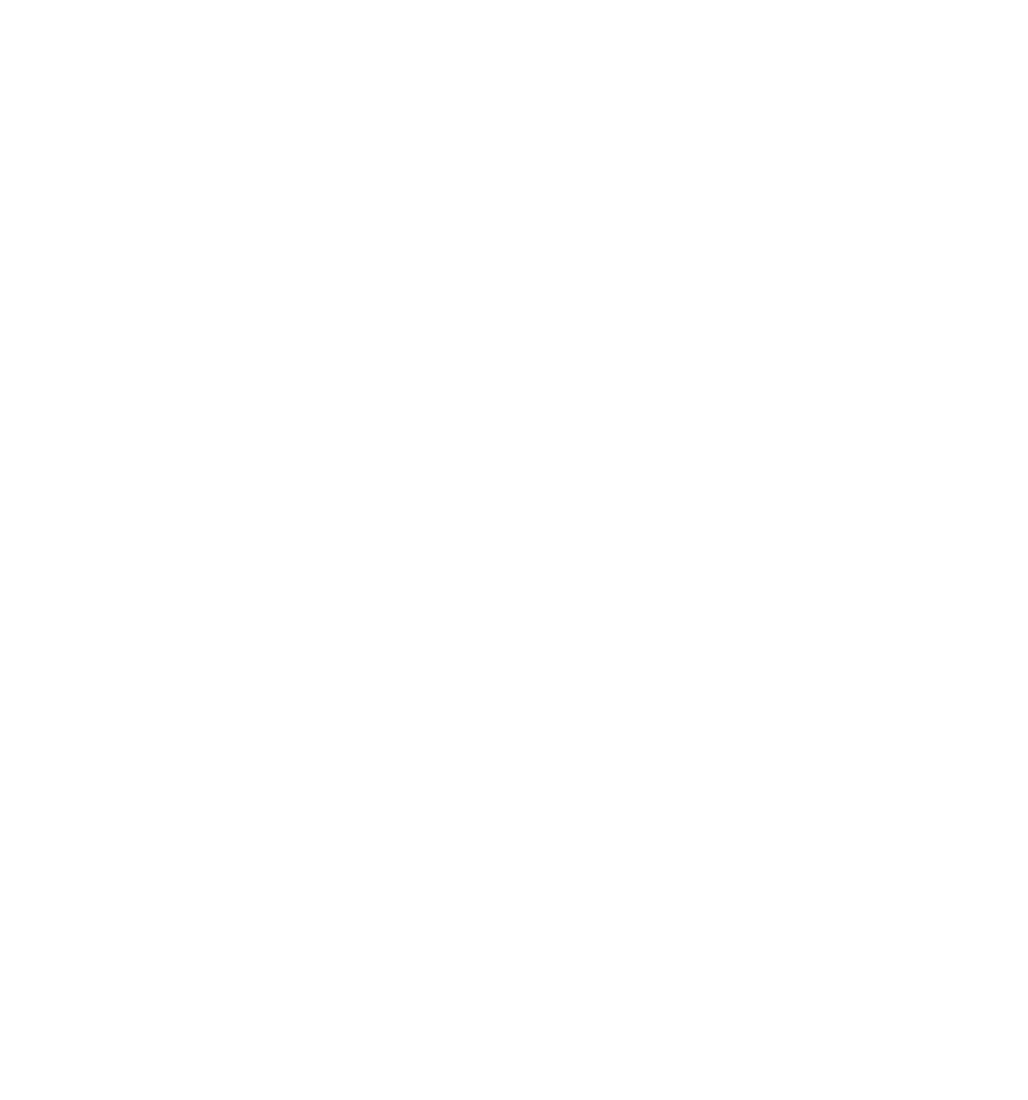
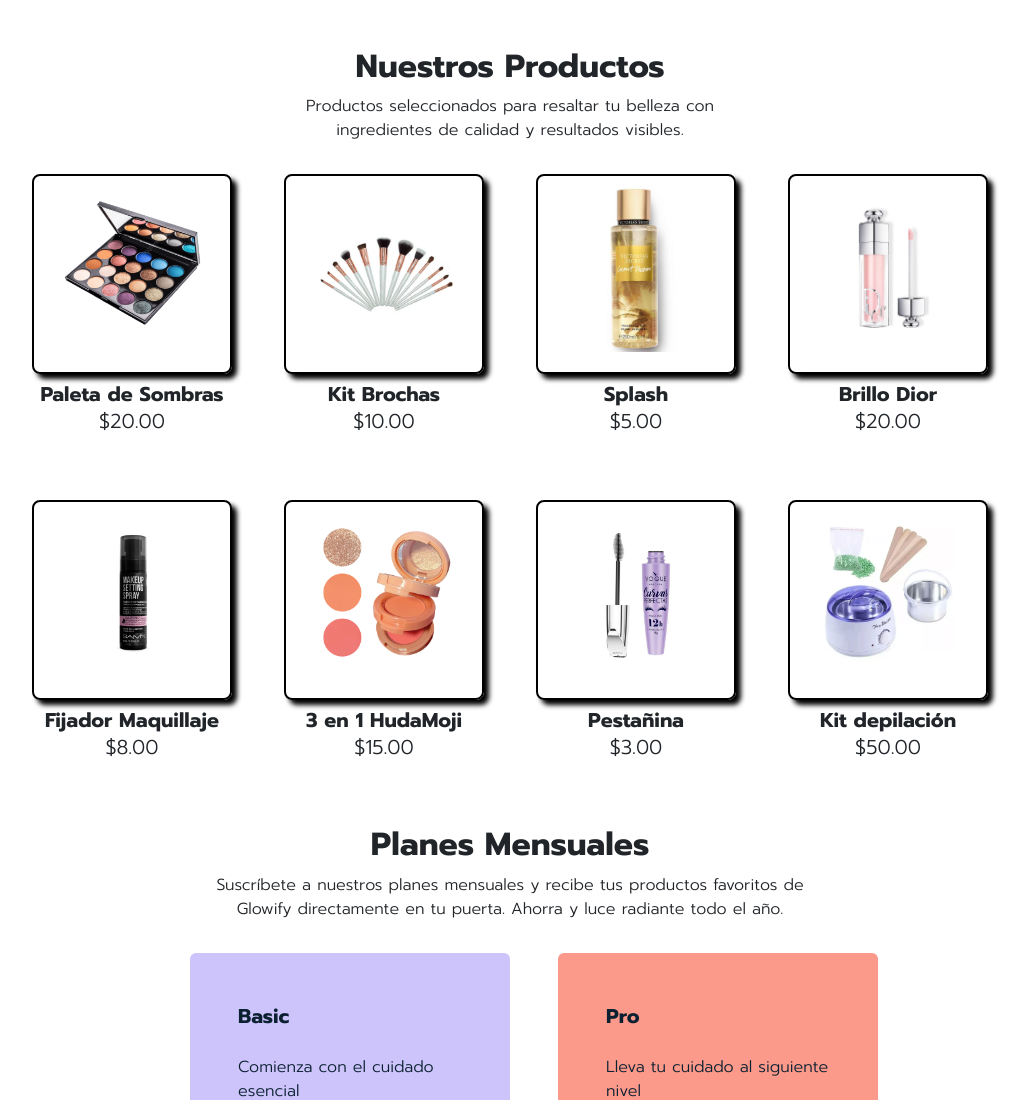
Before and after one commit to Johan0305/glowify, a plain HTML site: page index.html in a window 1280 px wide. Shown: the top 1100 px of the page, without its empty margins (130-1158 px from the left). Before the commit the page ends 800 px from the top, so only its background shows below. Drawn offline with nearby package versions, Linux system fonts and the light colour scheme.

Commit message:
add changes

```diff
--- a/index.html
+++ b/index.html
@@ -1,9 +1,66 @@
 <!DOCTYPE html>
 <html lang="en">
   <head>
-    <meta charset="UTF-8" />
-    <meta name="viewport" content="width=device-width, initial-scale=1.0" />
-    <title>Document</title>
+    <meta charset="utf-8" />
+    <meta name="viewport" content="width=device-width, initial-scale=1" />
+    <title>Bootstrap demo</title>
+    <link
+      href="https://cdn.jsdelivr.net/npm/bootstrap@5.3.3/dist/css/bootstrap.min.css"
+      rel="stylesheet"
+      integrity="sha384-QWTKZyjpPEjISv5WaRU9OFeRpok6YctnYmDr5pNlyT2bRjXh0JMhjY6hW+ALEwIH"
+      crossorigin="anonymous"
+    />
+    <link rel="stylesheet" href="style.css" />
   </head>
-  <body></body>
+  <body>
+    <div>
+      <div
+        class="d-flex flex-column w-100 align-items-center gap-3 my-5"
+        id="products-section"
+      >
+        <div
+          class="w-100 d-flex flex-column justify-content-center align-items-center"
+        >
+          <h2>Nuestros Productos</h2>
+          <p class="text-center">
+            Productos seleccionados para resaltar tu belleza con <br />
+            ingredientes de calidad y resultados visibles.
+          </p>
+        </div>
+        <div class="w-100 d-flex justify-content-center">
+          <div class="w-75 gap-5" id="container-products"></div>
+        </div>
+      </div>
+      <div
+        class="d-flex flex-column w-100 align-items-center gap-3 my-5"
+        id="monthly-section"
+      >
+        <div
+          class="w-100 d-flex flex-column justify-content-center align-items-center"
+        >
+          <h2>Planes Mensuales</h2>
+          <p class="text-center">
+            Suscríbete a nuestros planes mensuales y recibe tus productos
+            favoritos de <br />
+            Glowify directamente en tu puerta. Ahorra y luce radiante todo el
+            año.
+          </p>
+        </div>
+        <div class="w-100 d-flex justify-content-center">
+          <div class="w-50 gap-5" id="container-monthly"></div>
+        </div>
+        <div class="mt-5 text-center">
+          <h3>ADQUIERE NUESTROS PRODUCTOS HOY</h3>
+          <p>Siempre Radiante, Siempre GLOWIFY</p>
+        </div>
+      </div>
+    </div>
+  </body>
+  <script src="mapProducts.js"></script>
+  <script src="mapMonthly.js"></script>
+  <script
+    src="https://cdn.jsdelivr.net/npm/bootstrap@5.3.3/dist/js/bootstrap.bundle.min.js"
+    integrity="sha384-YvpcrYf0tY3lHB60NNkmXc5s9fDVZLESaAA55NDzOxhy9GkcIdslK1eN7N6jIeHz"
+    crossorigin="anonymous"
+  ></script>
 </html>
--- /dev/null
+++ b/mapMonthly.js
@@ -0,0 +1,109 @@
+const services = [
+  {
+    title: "Basic",
+    description: "Comienza con el cuidado esencial",
+    bg: "#CDC4FB",
+    titleColor: "#2700EF",
+    color: "#0B2131",
+    svg: '<svg width="30" height="30" viewBox="0 0 30 30" fill="none" xmlns="http://www.w3.org/2000/svg"><path fill-rule="evenodd" clip-rule="evenodd" d="M24.3772 6.80317C24.762 7.14954 24.7932 7.74231 24.4469 8.12716L14.7749 18.8738C13.5567 20.2274 11.4944 20.3961 10.0724 19.2585L5.66438 15.7321C5.26007 15.4086 5.19452 14.8187 5.51797 14.4144C5.84142 14.01 6.43138 13.9445 6.83569 14.2679L11.2437 17.7944C11.8901 18.3114 12.8275 18.2348 13.3812 17.6195L23.0532 6.87285C23.3996 6.488 23.9923 6.4568 24.3772 6.80317Z" fill="#2700EF"/><path fill-rule="evenodd" clip-rule="evenodd" d="M7.81256 22.5C7.81256 21.9822 8.23229 21.5625 8.75006 21.5625H16.2501C16.7678 21.5625 17.1876 21.9822 17.1876 22.5C17.1876 23.0178 16.7678 23.4375 16.2501 23.4375H8.75006C8.23229 23.4375 7.81256 23.0178 7.81256 22.5Z" fill="#2700EF"/></svg>',
+    points: [
+      {
+        title: "Cuidado Diario",
+        description:
+          "Recibe los productos básicos para mantener tu piel radiante todos los días.",
+      },
+      {
+        title: "Tratamiento Semanal",
+        description:
+          "Incluye exfoliantes y mascarillas para un tratamiento más profundo una vez por semana.",
+      },
+      {
+        title: "Asesoría Personalizada",
+        description:
+          "Accede a consejos de nuestros expertos para sacar el máximo provecho de tus productos.",
+      },
+      {
+        title: "Envío Gratuito",
+        description:
+          "Disfruta de envío gratuito en todos tus pedidos mensuales.",
+      },
+    ],
+    buttonText: "Lo quiero",
+  },
+  {
+    title: "Pro",
+    description: "Lleva tu cuidado al siguiente nivel",
+    bg: "#FB998A",
+    titleColor: "#D62308",
+    color: "#0B2131",
+    svg: '<svg width="30" height="30" viewBox="0 0 30 30" fill="none" xmlns="http://www.w3.org/2000/svg"><path fill-rule="evenodd" clip-rule="evenodd" d="M24.3772 6.80317C24.762 7.14954 24.7932 7.74231 24.4469 8.12716L14.7749 18.8738C13.5567 20.2274 11.4944 20.3961 10.0724 19.2585L5.66438 15.7321C5.26007 15.4086 5.19452 14.8187 5.51797 14.4144C5.84142 14.01 6.43138 13.9445 6.83569 14.2679L11.2437 17.7944C11.8901 18.3114 12.8275 18.2348 13.3812 17.6195L23.0532 6.87285C23.3996 6.488 23.9923 6.4568 24.3772 6.80317Z" fill="#D62308"/><path fill-rule="evenodd" clip-rule="evenodd" d="M7.81253 22.5C7.81253 21.9822 8.23227 21.5625 8.75003 21.5625H16.25C16.7678 21.5625 17.1875 21.9822 17.1875 22.5C17.1875 23.0178 16.7678 23.4375 16.25 23.4375H8.75003C8.23227 23.4375 7.81253 23.0178 7.81253 22.5Z" fill="#D62308"/></svg>',
+    points: [
+      {
+        title: "Cuidado Diario Premium",
+        description: "Productos avanzados para un cuidado diario superior.",
+      },
+      {
+        title: "Tratamiento Completo",
+        description:
+          "Incluye exfoliantes, mascarillas y serums para un tratamiento completo y efectivo.",
+      },
+      {
+        title: "Asesoría VIP",
+        description:
+          "Consultas personalizadas con nuestros expertos para un cuidado de la piel óptimo.",
+      },
+      {
+        title: "Envío Gratuito y Prioritario",
+        description:
+          "Recibe tus productos antes que nadie con nuestro envío prioritario.",
+      },
+    ],
+    buttonText: "Lo quiero",
+  },
+];
+
+const servicesContainer = document.getElementById("container-monthly");
+
+services.map((service) => {
+  const productDiv = document.createElement("div");
+  productDiv.className = "w-50 gap-5 d-flex";
+  productDiv.innerHTML = `<div class="container-service rounded-2" style="background-color:${
+    service.bg
+  }">
+              <div class="border-2 border-secondary px-5 pt-5 pb-2 border-bottom">
+                <div class="d-flex flex-column gap-2">
+                  <p class="fw-bold fs-5" style="color:${service.color};">${
+    service.title
+  }</p>
+                  <p style="color:${service.color};">
+                    ${service.description}
+                  </p>
+                </div>
+              </div>
+              <div
+                class="d-flex flex-column p-5 gap-4"
+                id="container-info-services"
+              >
+              ${service.points
+                .map(
+                  (point) => `<div class="d-flex">
+                  ${service.svg}
+                  <div class="d-flex flex-column pt-1">
+                    <p class="mb-0 fw-bold" style="color:${service.titleColor};">${point.title}</p>
+                    <p style="color:${service.color};">
+                      ${point.description}
+                    </p>
+                  </div>
+                </div>`
+                )
+                .join("")}
+              </div>
+              <div class="w-100 d-flex justify-content-center mb-5">
+                <button class="bg-transparent p-2 w-50 border-1 button-shadow">${
+                  service.buttonText
+                }</button>
+              </div>
+            </div>`;
+
+  servicesContainer.appendChild(productDiv);
+});
--- /dev/null
+++ b/mapProducts.js
@@ -0,0 +1,87 @@
+const products = [
+  {
+    name: "Paleta de Sombras",
+    description: "Una variedad de sombras para crear looks increíbles.",
+    price: "$20.00",
+    image: "./assets/1.png", // Añade la URL de la imagen aquí
+  },
+  {
+    name: "Kit Brochas",
+    description: "Kit completo de brochas para maquillaje profesional.",
+    price: "$10.00",
+    image: "./assets/2.png", // Añade la URL de la imagen aquí
+  },
+  {
+    name: "Splash",
+    description: "Fragancia refrescante para todo el día.",
+    price: "$5.00",
+    image: "./assets/3.png", // Añade la URL de la imagen aquí
+  },
+  {
+    name: "Brillo Dior",
+    description: "Brillo labial de alta calidad para un look deslumbrante.",
+    price: "$20.00",
+    image: "./assets/4.png", // Añade la URL de la imagen aquí
+  },
+  {
+    name: "Fijador Maquillaje",
+    description: "Fijador para mantener tu maquillaje intacto todo el día.",
+    price: "$8.00",
+    image: "./assets/5.png", // Añade la URL de la imagen aquí
+  },
+  {
+    name: "3 en 1 HudaMoji",
+    description: "Paleta multifuncional para ojos, mejillas y labios.",
+    price: "$15.00",
+    image: "./assets/6.png", // Añade la URL de la imagen aquí
+  },
+  {
+    name: "Pestañina",
+    description: "Rímel para unas pestañas largas y voluminosas.",
+    price: "$3.00",
+    image: "./assets/7.png", // Añade la URL de la imagen aquí
+  },
+  {
+    name: "Kit depilación",
+    description: "Kit completo para una depilación profesional en casa.",
+    price: "$50.00",
+    image: "./assets/8.png", // Añade la URL de la imagen aquí
+  },
+];
+
+const productsContainer = document.getElementById("container-products");
+
+products.map((product) => {
+  const productDiv = document.createElement("div");
+  productDiv.className = "product d-flex flex-column align-items-center gap-2";
+
+  const containerImage = document.createElement("div");
+  containerImage.style = "width: 200px; height: 200px;";
+  containerImage.className =
+    "containerImageProduct rounded-3 p-1 d-flex justify-content-center";
+  productDiv.appendChild(containerImage);
+
+  const figure = document.createElement("figure");
+  figure.className = "w-75 d-flex";
+  containerImage.appendChild(figure);
+
+  const image = document.createElement("img");
+  image.src = product.image;
+  image.className = "w-100 object-fit-contain";
+  figure.appendChild(image);
+
+  const containerText = document.createElement("div");
+  productDiv.appendChild(containerText);
+
+  const productName = document.createElement("h3");
+  productName.className = "fs-5 text-center mb-0";
+  productName.textContent = product.name;
+  containerText.appendChild(productName);
+
+  const productPrice = document.createElement("p");
+  productPrice.textContent = product.price;
+  productPrice.className = "fs-5 text-center";
+  containerText.appendChild(productPrice);
+
+  productsContainer.appendChild(productDiv);
+});
--- /dev/null
+++ b/style.css
@@ -0,0 +1,93 @@
+@import url("https://fonts.googleapis.com/css2?family=Montserrat:ital,wght@0,100..900;1,100..900&family=Prompt:ital,wght@0,100;0,200;0,300;0,400;0,500;0,600;0,700;0,800;0,900;1,100;1,200;1,300;1,400;1,500;1,600;1,700;1,800;1,900&display=swap");
+
+* {
+  padding: 0;
+  margin: 0;
+  box-sizing: border-box;
+}
+
+h1,
+h2,
+h3,
+h4,
+h5,
+h6 {
+  font-family: "Prompt", sans-serif;
+  font-weight: 700;
+  font-style: normal;
+}
+
+p {
+  font-family: "Prompt", sans-serif;
+  font-weight: 300;
+  font-style: normal;
+}
+
+#container-products {
+  display: grid;
+  grid-template-columns: repeat(4, auto);
+
+  .containerImageProduct {
+    position: relative;
+    border: 2px solid #000;
+    -webkit-box-shadow: 5px 5px 5px 0px rgb(0, 0, 0);
+    -moz-box-shadow: 10px 10px 5px 0px rgb(0, 0, 0);
+    box-shadow: 5px 5px 5px 0px rgb(0, 0, 0);
+
+    &::after {
+      content: "";
+      width: 100%;
+      height: 100%;
+      position: absolute;
+      background: #fb6683;
+      opacity: 0;
+      display: flex;
+      justify-content: center;
+      align-items: center;
+      transition: all;
+      transition-duration: 0.5s;
+      top: 0;
+      border-radius: 5px;
+    }
+    &::before {
+      content: "Agregar al \A carrito";
+      white-space: pre-line;
+      text-align: center;
+      font-size: 1rem;
+      font-weight: bold;
+      width: 100%;
+      height: 100%;
+      position: absolute;
+      opacity: 0;
+      display: flex;
+      justify-content: center;
+      align-items: center;
+      color: white;
+      z-index: 1;
+      transition: all;
+      transition-duration: 0.2s;
+      cursor: pointer;
+    }
+
+    &:hover::after {
+      opacity: 0.6;
+    }
+    &:hover::before {
+      opacity: 1;
+    }
+  }
+}
+
+#container-monthly {
+  display: flex;
+
+  .container-service {
+    width: 620px;
+  }
+}
+
+.button-shadow {
+  -webkit-box-shadow: 5px 5px 5px 0px rgb(0, 0, 0);
+  -moz-box-shadow: 10px 10px 5px 0px rgb(0, 0, 0);
+  box-shadow: 5px 5px 5px 0px rgb(0, 0, 0);
+}
```
Also changed, not shown: assets/1.png (added), assets/2.png (added), assets/3.png (added), assets/4.png (added), assets/5.png (added), assets/6.png (added), assets/7.png (added), assets/8.png (added), assets/tick.png (added), assets/tickred.png (added).
